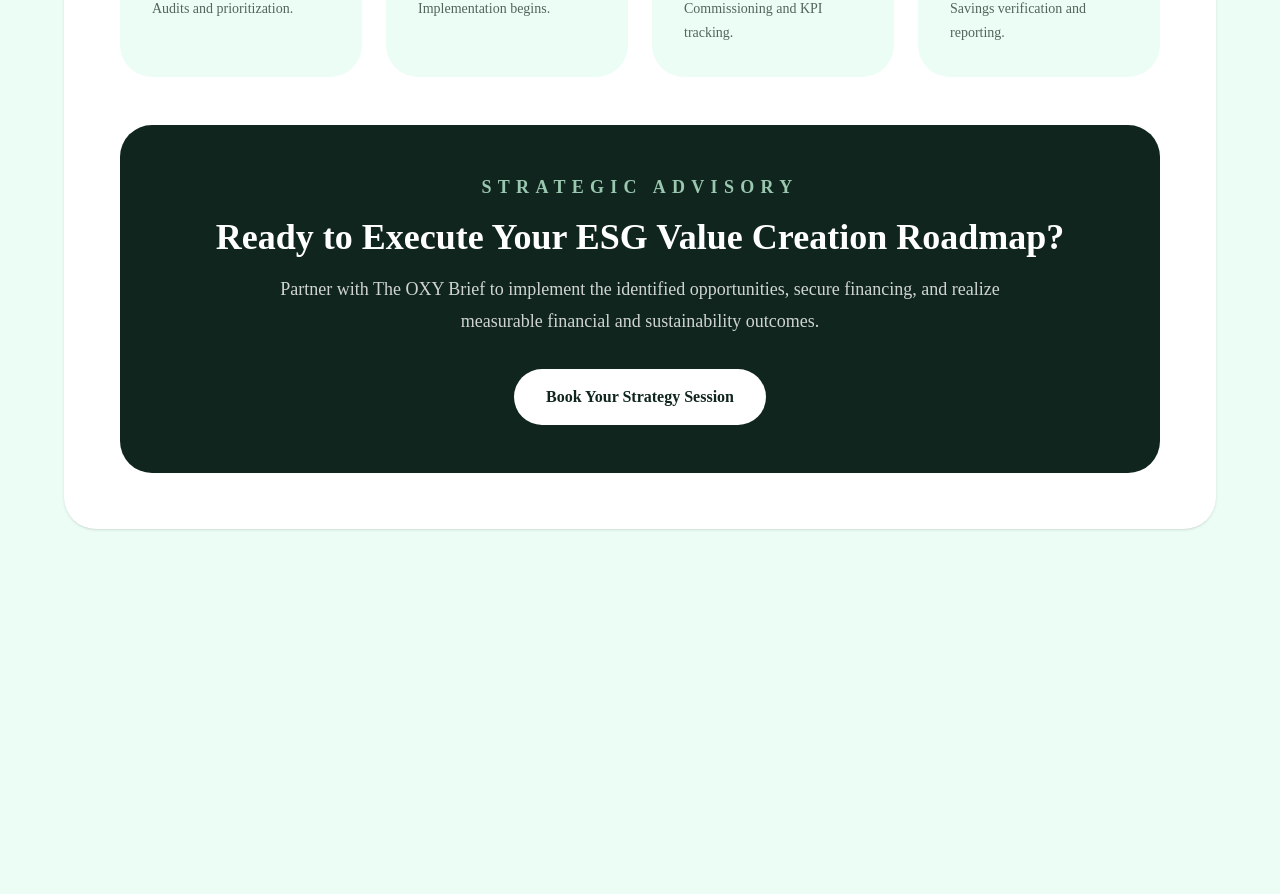
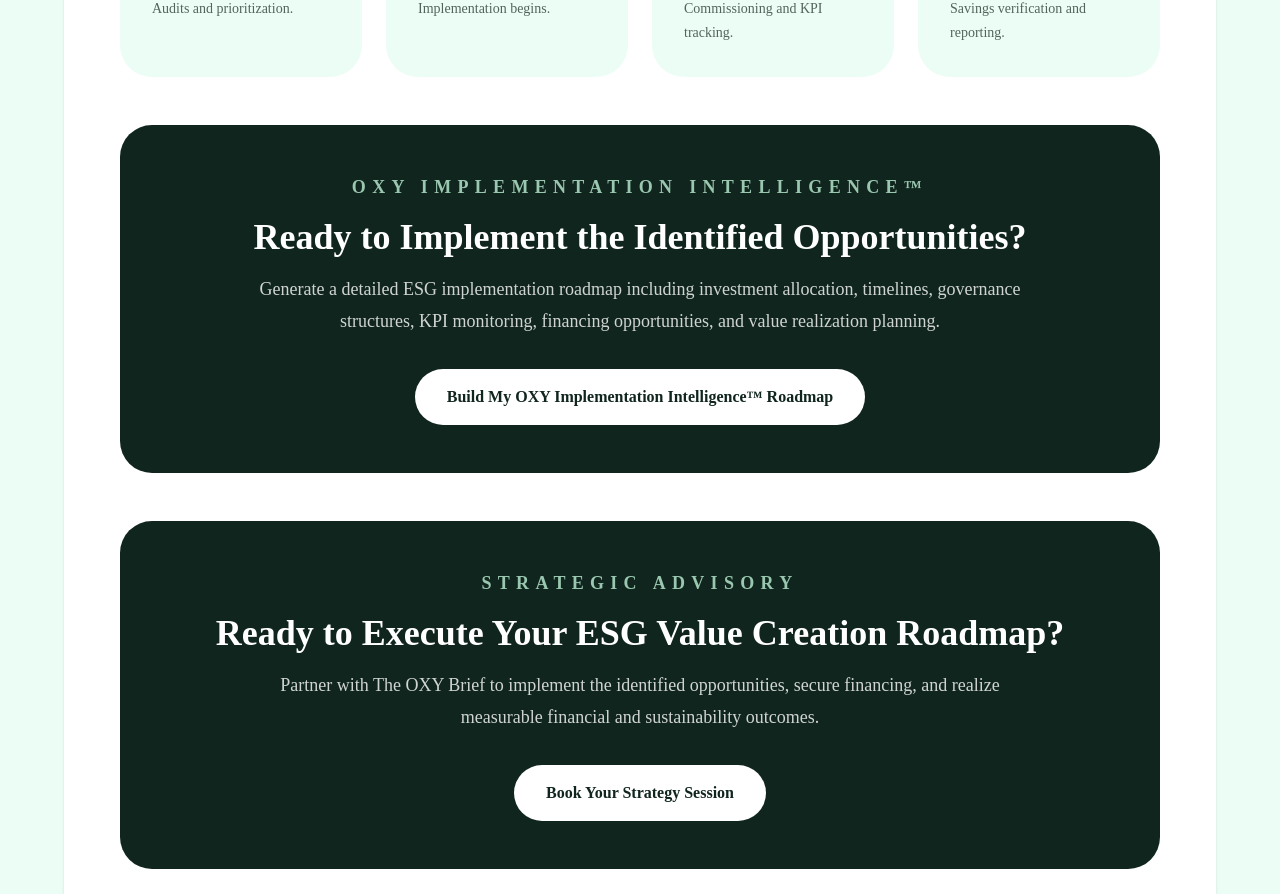
Before and after one commit to toobafateh-code/theoxybrief, a Next.js app: page /assessments/real-estate/implementation-intelligence in a window 1280 px wide. Shown: the part 3459-4353 px from the top of the page. Before the commit the page ends 4084 px from the top, so only its background shows below. Built offline with nearby package versions, Linux system fonts and the light colour scheme.

Commit message:
Add implementation intelligence CTA to value intelligence

```diff
--- a/app/assessments/real-estate/implementation-intelligence/page.tsx
+++ b/app/assessments/real-estate/implementation-intelligence/page.tsx
@@ -291,6 +291,31 @@
             </div>
           </div>
 
+{/* OXY Implementation Intelligence CTA */}
+<div className="mt-12 rounded-[2rem] bg-[#10251E] px-8 py-12 text-center text-white">
+  <p className="text-lg font-bold uppercase tracking-[0.35em] text-[#9AC7B0]">
+    OXY Implementation Intelligence™
+  </p>
+
+  <h2 className="mt-4 text-3xl font-bold md:text-4xl">
+    Ready to Implement the Identified Opportunities?
+  </h2>
+
+  <p className="mx-auto mt-4 max-w-3xl text-lg leading-8 text-white/80">
+    Generate a detailed ESG implementation roadmap including
+    investment allocation, timelines, governance structures,
+    KPI monitoring, financing opportunities, and value
+    realization planning.
+  </p>
+
+  <a
+    href="/assessments/real-estate/implementation-intelligence"
+    className="mt-8 inline-block rounded-full bg-white px-8 py-4 font-semibold text-[#10251E] hover:bg-[#ECFDF5]"
+  >
+    Build My OXY Implementation Intelligence™ Roadmap
+  </a>
+</div>
+
                     {/* Strategic Advisory CTA */}
           <div className="mt-12 rounded-[2rem] bg-[#10251E] px-8 py-12 text-center text-white">
             <p className="text-lg font-bold uppercase tracking-[0.35em] text-[#9AC7B0]">
```
